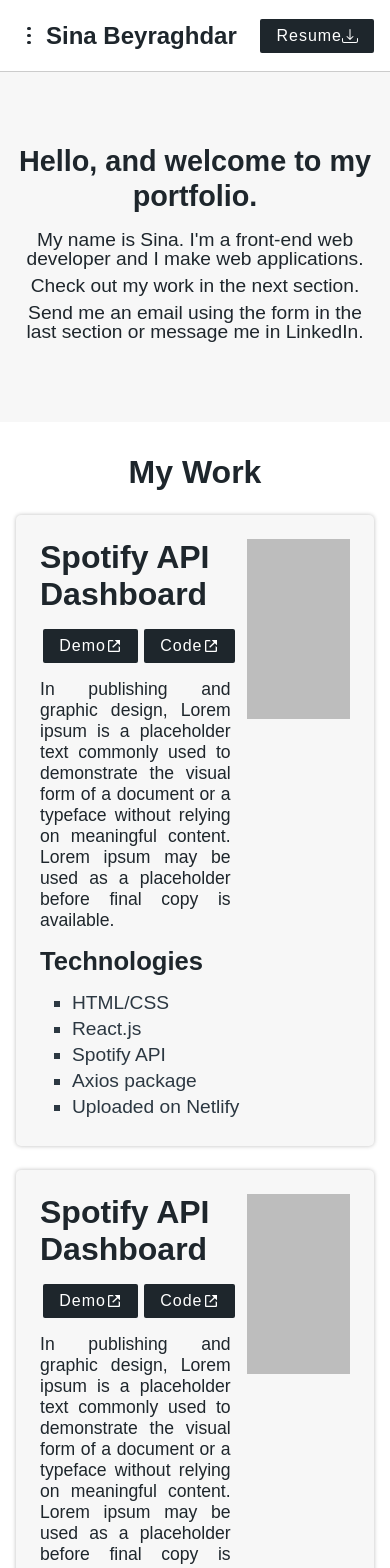
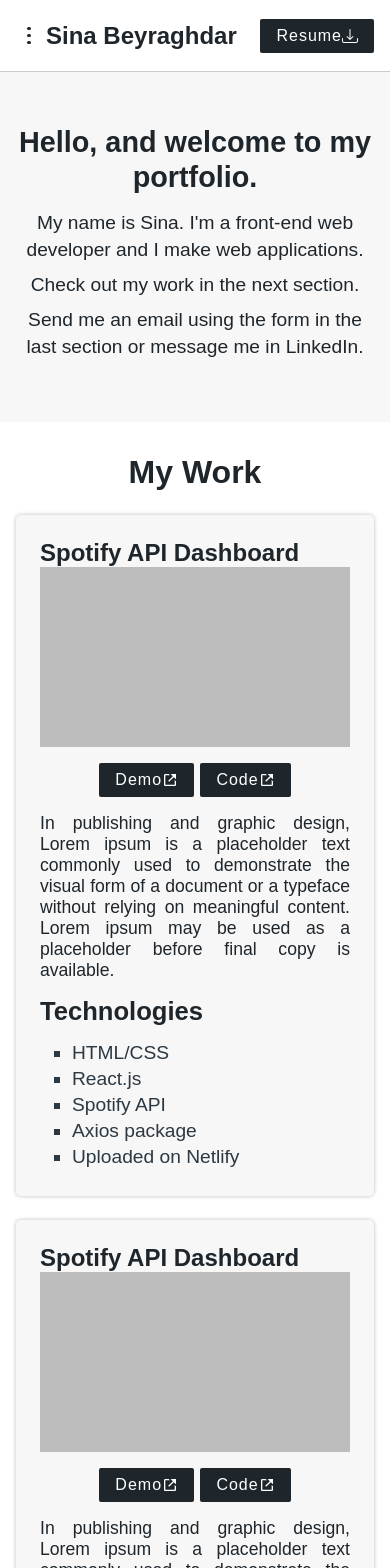
Before and after one commit to SinaBYR/my-portfolio-next, a React (Create React App) app: page / in a window 390 px wide. Shown: the top 1568 px of the page. Built offline with nearby package versions, Linux system fonts and the light colour scheme.

Commit message:
Finish Work & Project components responsiveness

```diff
--- a/src/components/Showcase/Showcase.module.css
+++ b/src/components/Showcase/Showcase.module.css
@@ -20,7 +20,7 @@
 
 .ShowcaseWrapper p {
     font-size: 1.8rem;
-    line-height: 1;
+    line-height: 1.4;
     margin: 0.5rem 0;
 }
 
--- a/src/components/Work/Project/Project.js
+++ b/src/components/Work/Project/Project.js
@@ -7,6 +7,7 @@ const Project = props => {
         <section className={classes.Project}>
             <div>
                 <h2>Spotify API Dashboard</h2>
+                <div className={classes.MobilePreview}></div>
                 <div className={classes.Links}>
                     <PrimaryLink>Demo <BiLinkExternal /></PrimaryLink>
                     <PrimaryLink>Code <BiLinkExternal /></PrimaryLink>
@@ -23,7 +24,7 @@ const Project = props => {
                     </ul>
                 </div>
             </div>
-            <div className={classes.Preview}></div>
+            <div className={classes.DesktopPreview}></div>
         </section>
     )
 }
--- a/src/components/Work/Project/Project.module.css
+++ b/src/components/Work/Project/Project.module.css
@@ -1,7 +1,6 @@
 .Project {
     display: grid;
     grid-template-columns: 2fr 1fr;
-    /* border: 1px solid #bdbdbd; */
     background-color: #f7f7f7;
     padding: 1.5rem;
     border-radius: 5px;
@@ -13,7 +12,14 @@
     box-shadow: 0 0 8px #bdbdbd;
 }
 
-.Preview {
+.DesktopPreview {
+    background-color: #bdbdbd;
+    width: 100%;
+    height: 180px;
+}
+
+.MobilePreview {
+    display: none;
     background-color: #bdbdbd;
     width: 100%;
     height: 180px;
@@ -54,3 +60,29 @@
     margin: 4px 0;
     list-style: square;
 }
+
+@media screen and (max-width: 680px) {
+    .Project {
+        grid-template-columns: 1fr;
+    }
+
+    .Project h2 {
+        font-size: 1.5rem;
+    }
+
+    .DesktopPreview {
+        display: none;
+    }
+
+    .MobilePreview {
+        display: block;
+    }
+
+    .Links {
+        text-align: center;
+    }
+
+    .Description {
+        margin-right: 0;
+    }
+}
```
